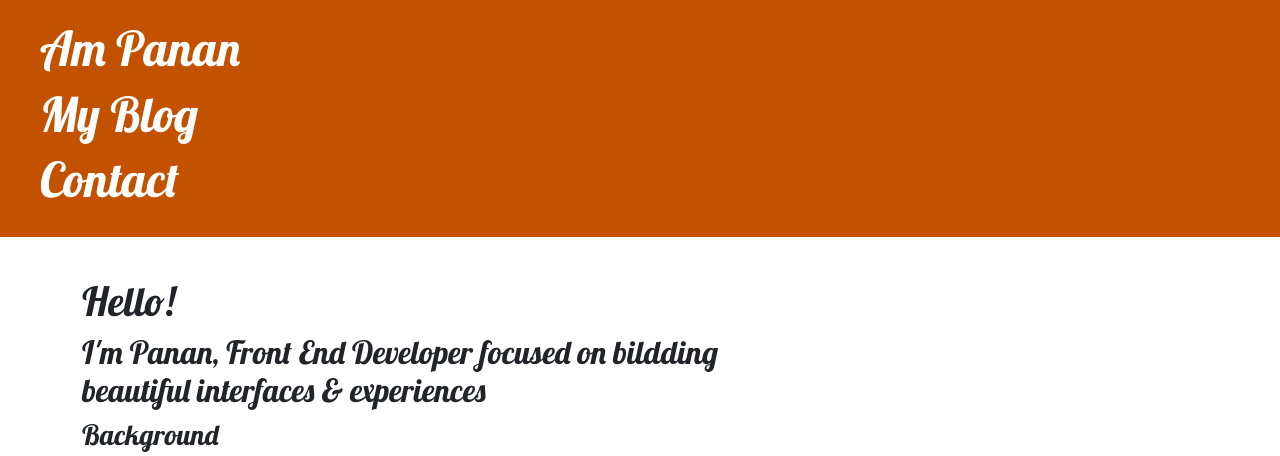
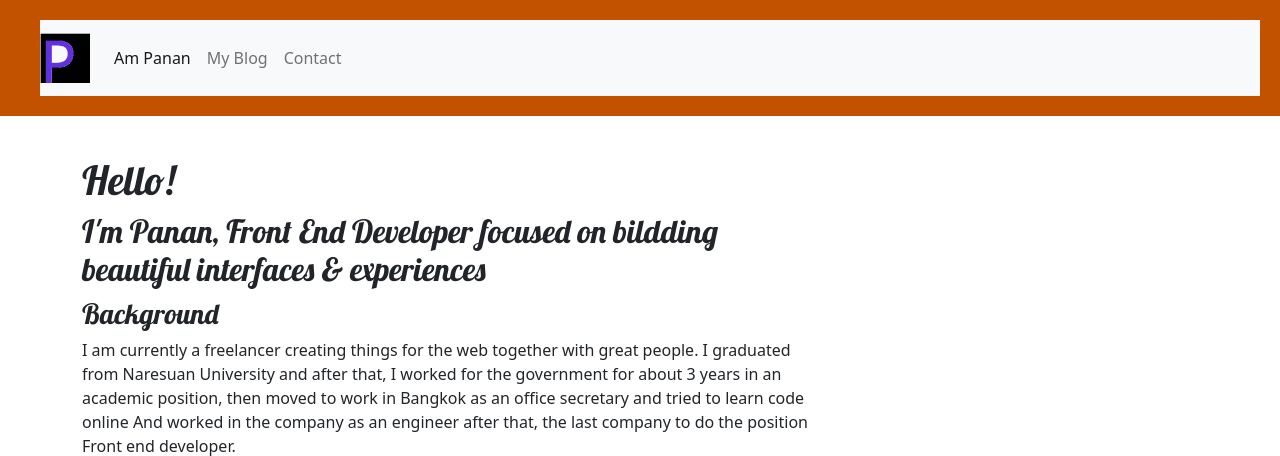
Before and after one commit to panan2012/first_Djangosite, a Django app: page / in a window 1280 px wide. Shown: the top 456 px of the page. Run offline with Django 3.2, Linux system fonts and the light colour scheme.

Commit message:
fear: add logo

```diff
--- a/blog/templates/blog/base.html
+++ b/blog/templates/blog/base.html
@@ -18,9 +18,24 @@
                     <a href="{% url 'login' %}" class="top-menu"><span class="glyphicon glyphicon-lock"></span></a>
                 {% endif %}
 
-                <h1><a href="/">Am Panan</a></h1>
+                <nav class="navbar navbar-expand-lg navbar-light bg-light">
+                    <a class="navbar-brand" href="/">
+                        <img src="{% static 'media/logo_panan.png' %}" width="50" height="50" class="d-inline-block align-top" alt="My Logo">
+                    </a>
+                    <button class="navbar-toggler" type="button" data-toggle="collapse" data-target="#navbarNavAltMarkup" aria-controls="navbarNavAltMarkup" aria-expanded="false" aria-label="Toggle navigation">
+                      <span class="navbar-toggler-icon"></span>
+                    </button>
+                    <div class="collapse navbar-collapse" id="navbarNavAltMarkup">
+                      <div class="navbar-nav">
+                        <a class="nav-item nav-link active" href="/">Am Panan</a>
+                        <a class="nav-item nav-link" href="{% url 'post_list' %}">My Blog</a>
+                        <a class="nav-item nav-link" href="{% url 'contact' %}">Contact</a>
+                      </div>
+                    </div>
+                  </nav>
+                <!-- <h1><a href="/">Am Panan</a></h1>
                 <h1><a href="{% url 'post_list' %}">My Blog</a></h1>
-                <h1><a href="{% url 'contact' %}">Contact</a></h1>
+                <h1><a href="{% url 'contact' %}">Contact</a></h1> -->
             </div>
             <div class="content container">
                 <div class="row">
```
Also changed, not shown: blog/static/media/logo_panan.png (added).
